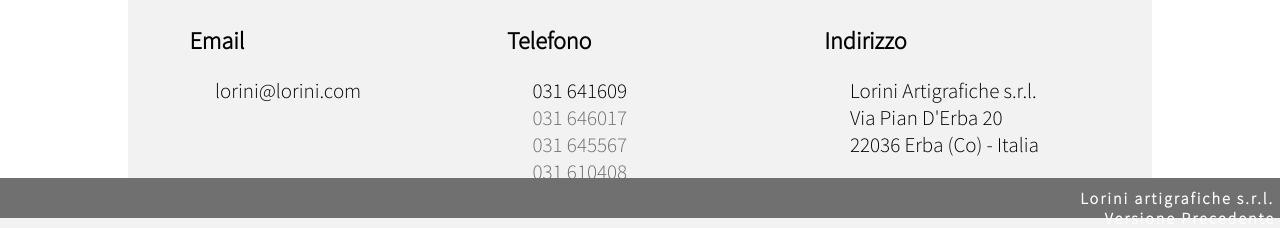
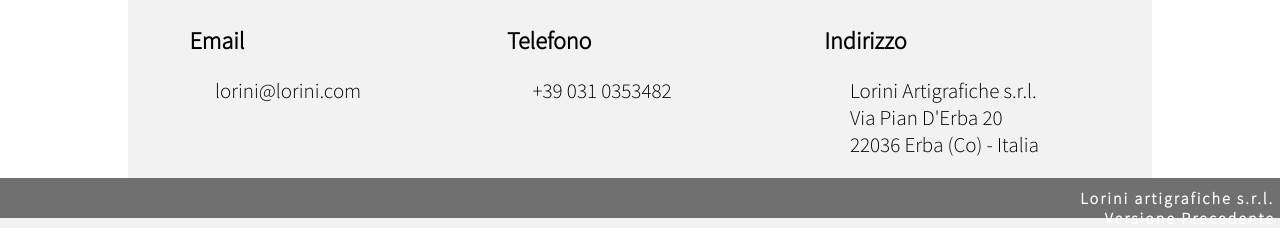
Before and after one commit to LoriniAG/LoriniAG.github.io, a plain HTML site: page LoriniArtigraficheContattaci.html in a window 1280 px wide. Shown: the part 585-813 px from the top of the page. Drawn offline with Linux system fonts and the light colour scheme; some packages are replaced by stand-ins of ours.

Commit message:
correzione numero di telefono

```diff
--- a/LoriniArtigraficheContattaci.html
+++ b/LoriniArtigraficheContattaci.html
@@ -75,10 +75,7 @@
   		</div>
   		<div class="mail">
   			<h2 class="titoletto">Telefono</h2>
-  			<p><a href="tel:031641609">031 641609</a><br>
-  			  <a href="tel:031646017" style="color: rgba(110,110,110,1.00)">031 646017</a><br>
-  			  <a href="tel:031645567" style="color: rgba(110,110,110,1.00)">031 645567</a><br>
-  			  <a href="tel:031610408" style="color: rgba(110,110,110,1.00)">031 610408</a></p>
+  			<p><a href="tel:00390310353482">+39 031 0353482</a><br>
   		</div>
   		<div class="mail">
   			<h2 class="titoletto">Indirizzo</h2>
```
